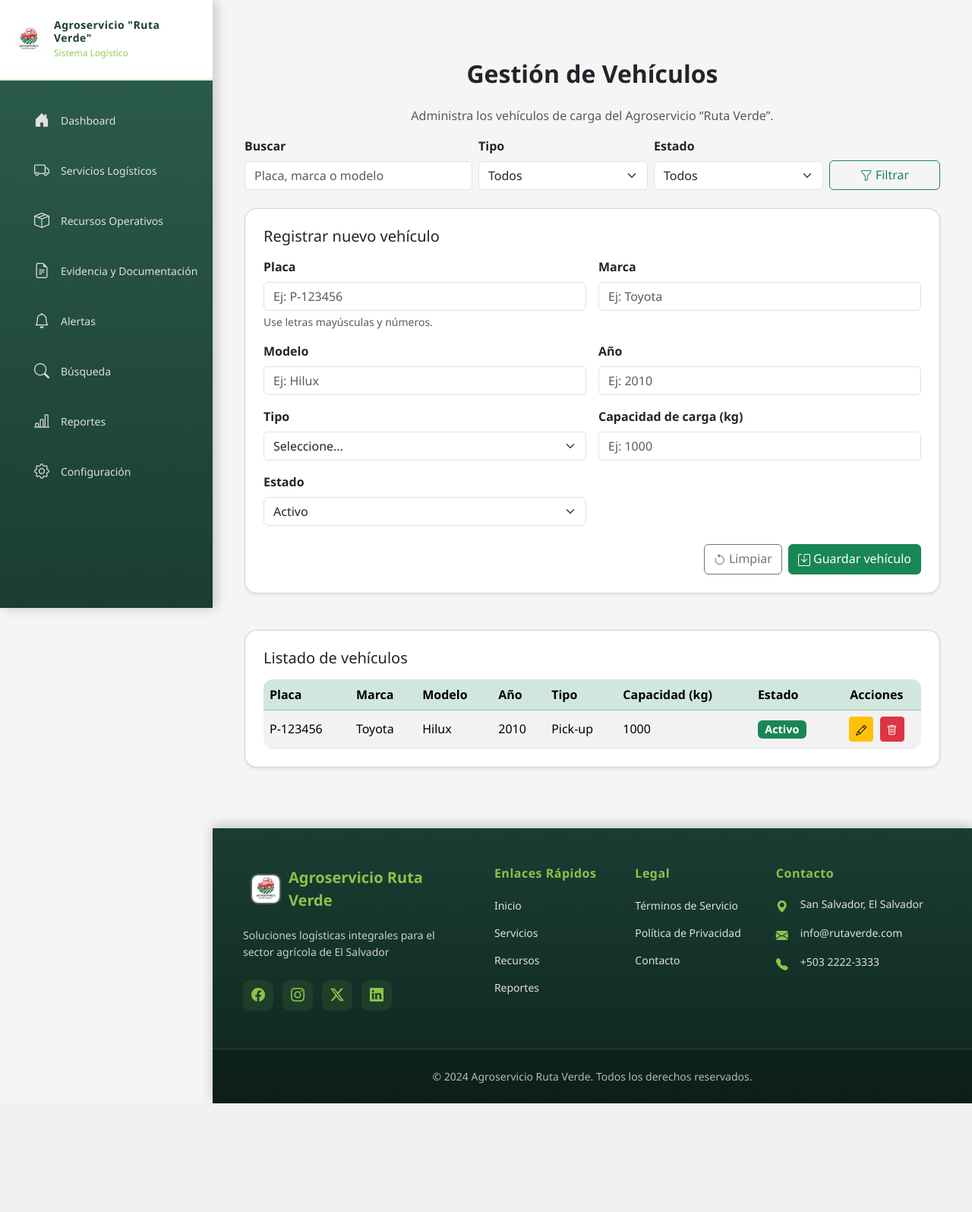
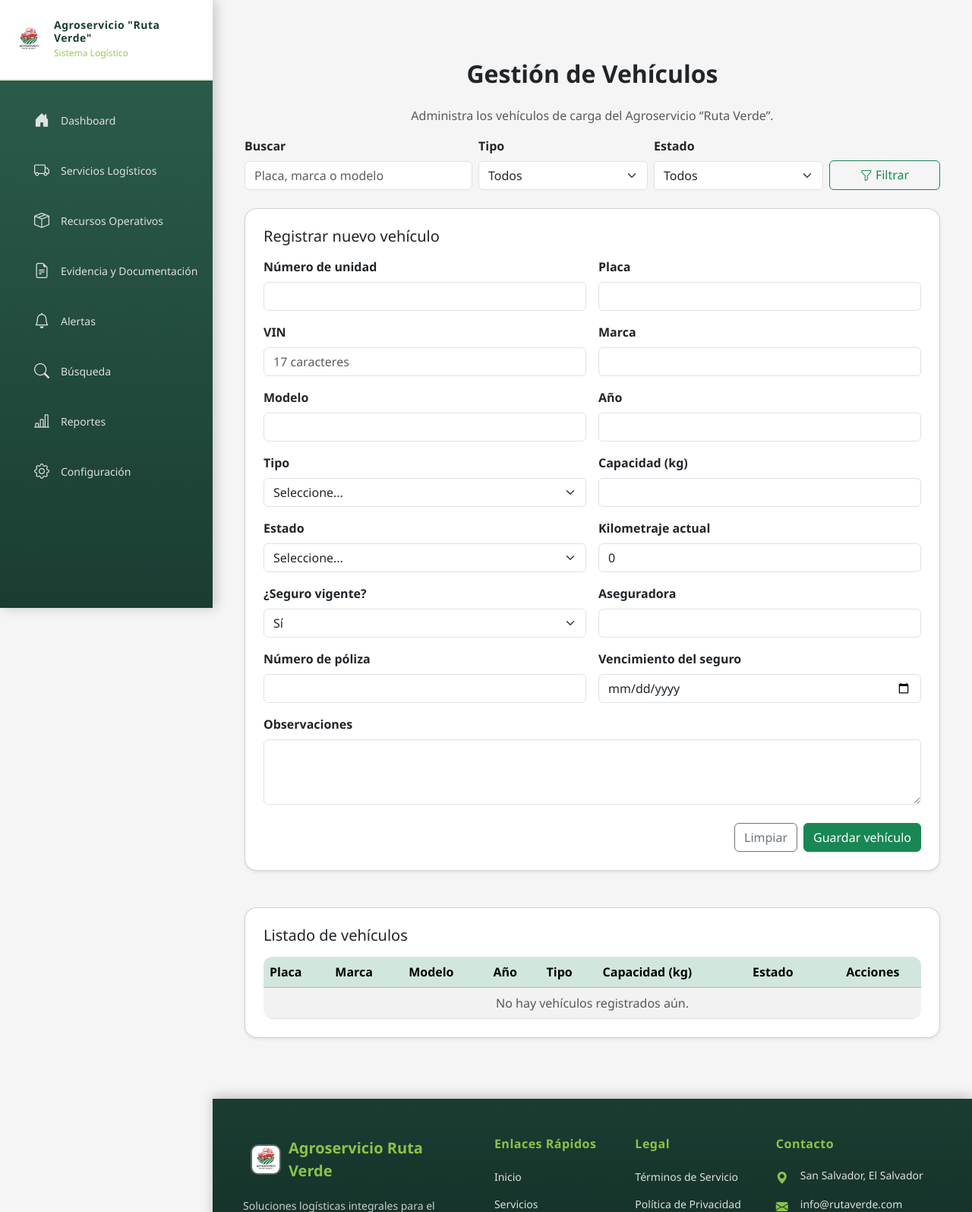
Before and after one commit to Josereph/Agroservicio_RutaVerde, a Flask app: page /vehiculos in a window 1280 px wide. Shown: the top 1595 px of the page at 76% size. Before the commit the page ends 1452 px from the top, so only its background shows below. Run offline with Flask 3, Linux system fonts and the light colour scheme; parts of the project's set-up code (start-up, migrations or seed data) failed here and were passed over; some libraries are stand-ins or nearby versions.

Commit message:
Conexion de Gestion_Vehiculos a la BD

```diff
--- a/app/routes.py
+++ b/app/routes.py
@@ -1,11 +1,15 @@
-from flask import Blueprint, render_template # type: ignore
+from flask import Blueprint, render_template, request, redirect, url_for, flash
+from . import db
+from .models import Vehiculos, CatTipoVehiculo, CatEstadoVehiculo
 
 bp = Blueprint('main', __name__)
 
+# ============================================================
+# RUTA PRINCIPAL
+# ============================================================
 @bp.route('/')
 @bp.route('/index')
 def index():
-    """Ruta principal de la aplicacion"""
     return render_template('layouts/index.html', title='Inicio')
 
 @bp.route('/alertas')
@@ -17,52 +21,139 @@ def alertas():
     return render_template('layouts/Alertas.html', title='Sistema de Alertas')
 
 
-
+# ============================================================
+# GESTIÓN DE EVIDENCIA
+# ============================================================
 @bp.route('/gestion_evidencia')
 def gestion_evidencia():
-    """Módulo de Gestión de Evidencias y Documentación"""
     servicios = [
         {'Id_Servicio': 1, 'cliente_nombre': 'Agropecuaria Los Pinos'},
         {'Id_Servicio': 2, 'cliente_nombre': 'Distribuidora San José'},
         {'Id_Servicio': 3, 'cliente_nombre': 'Cooperativa El Progreso'}
     ]
-    return render_template('modules/Gestion_Evidencia/Vista.html', title='Gestión de Evidencia',servicios=servicios)
+    return render_template(
+        'modules/Gestion_Evidencia/Vista.html',
+        title='Gestión de Evidencia',
+        servicios=servicios
+    )
 
 
+# ============================================================
+# UBICACIONES
+# ============================================================
 @bp.route('/ubicaciones')
 def ubicaciones():
-    """Ruta de servicios de ubicaciones"""
     return render_template('Modules/Gestion_Ubicaciones/Vista4.html', title='Ubicaciones')
+
 
 @bp.route('/detalles')
 def detalles():
-    """Ruta de servicios de detalles"""
-    return render_template('Modules/Gestion_Ubicaciones/detalles.html', title='detalles')
+    return render_template('Modules/Gestion_Ubicaciones/detalles.html', title='Detalles')
 
-# Alias en minúsculas para evitar confusiones con /Servicios
+
+# ============================================================
+# SERVICIOS
+# ============================================================
 @bp.route('/servicios')
 def servicios():
-    """Ruta de servicios"""
     return render_template('Modules/Gestion_Servicio/Vista2.html', title='Servicios')
 
 
-
-
+# ============================================================
+# CONDUCTORES
+# ============================================================
 @bp.route('/conductores')
 def conductores():
-    """Ruta de conductores"""
     return render_template("Modules/Gestion_Conductores/chepe.html", title='Conductores')
 
 
-# 🔹 NUEVA RUTA → Mini menú de Recursos Operativos
+# ============================================================
+# MINI MENÚ DE RECURSOS OPERATIVOS
+# ============================================================
 @bp.route('/recursos')
 def recursos():
-    """Mini menú de recursos operativos"""
     return render_template('layouts/MiniMenuRecursos.html', title='Recursos Operativos')
 
 
+# ============================================================
+# GESTIÓN DE VEHÍCULOS (GET + POST)
+# ============================================================
+@bp.route('/vehiculos', methods=['GET', 'POST'])
+def vehiculos():
+    # ---------- POST → Registrar nuevo vehículo ----------
+    if request.method == 'POST':
+        print("⚠️ LLEGÓ POST /vehiculos")
+        print("FORM DATA:", request.form)
 
-@bp.route('/vehiculos')
-def vehiculos():
-    """Vista del módulo de gestión de vehículos"""
-    return render_template('Modules/Gestion_Vehiculos/VistaGestionVehiculos.html', title='Gestión de Vehículos')
+        unidad_numero = request.form.get('unidad_numero')
+        placa = request.form.get('placa')
+        marca = request.form.get('marca')
+        modelo = request.form.get('modelo')
+        anio = request.form.get('anio', type=int)
+        capacidad = request.form.get('capacidad', type=float)
+
+        # Estos NOMBRES deben coincidir con name="..." del HTML
+        tipo_id = request.form.get('tipo_id', type=int)
+        estado_id = request.form.get('estado_id', type=int)
+
+        vin = request.form.get('vin') or None
+        km = request.form.get('km_actual', type=int)
+        seguro_raw = request.form.get('seguro_vigente')
+        aseguradora = request.form.get('aseguradora') or None
+        poliza = request.form.get('poliza_numero') or None
+        fecha_seguro = request.form.get('fecha_venc_seguro') or None
+        obs = request.form.get('observaciones') or None
+
+        # Normalizar km y seguro_vigente
+        if km is None:
+            km = 0
+        seguro_vigente = True if seguro_raw == "1" else False
+
+        # Validación mínima (solo campos obligatorios de verdad)
+        if not all([unidad_numero, placa, tipo_id, capacidad, estado_id]):
+            flash("Debes completar los campos obligatorios: unidad, placa, tipo, capacidad y estado.", "danger")
+            return redirect(url_for('main.vehiculos'))
+
+        # Crear objeto vehículo con TODOS los campos que quieres guardar
+        nuevo = Vehiculos(
+            unidad_numero=unidad_numero,
+            placa=placa,
+            vin=vin,
+            marca=marca,
+            modelo=modelo,
+            anio=anio,
+            capacidad_kg=capacidad,
+            tipo_id=tipo_id,
+            estado_id=estado_id,
+            km_actual=km,
+            seguro_vigente=seguro_vigente,
+            aseguradora=aseguradora,
+            poliza_numero=poliza,
+            fecha_venc_seguro=fecha_seguro,
+            observaciones=obs
+        )
+
+        try:
+            db.session.add(nuevo)
+            db.session.commit()
+            print("✅ Vehículo insertado con ID:", nuevo.id_vehiculo)
+            flash("Vehículo registrado correctamente.", "success")
+        except Exception as e:
+            db.session.rollback()
+            print("❌ ERROR al guardar vehículo:", e)
+            flash(f"Error al guardar el vehículo: {e}", "danger")
+
+        return redirect(url_for('main.vehiculos'))
+
+    # ---------- GET → Mostrar formulario y tabla ----------
+    tipos = CatTipoVehiculo.query.order_by(CatTipoVehiculo.nombre).all()
+    estados = CatEstadoVehiculo.query.order_by(CatEstadoVehiculo.nombre).all()
+    lista_vehiculos = Vehiculos.query.all()
+
+    return render_template(
+        'Modules/Gestion_Vehiculos/VistaGestionVehiculos.html',
+        title='Gestión de Vehículos',
+        vehiculos=lista_vehiculos,
+        tipos=tipos,
+        estados=estados
+    )
--- a/app/static/js/Validacion.js
+++ b/app/static/js/Validacion.js
@@ -1,69 +1,73 @@
 document.addEventListener("DOMContentLoaded", () => {
+  // === VALIDACIÓN FORMULARIO DE VEHÍCULOS ===
   const form = document.querySelector("form[novalidate]");
   if (!form) return;
 
   form.addEventListener("submit", (e) => {
-    e.preventDefault();
     let valido = true;
 
+    // Limpiar estados previos
     form.querySelectorAll(".is-invalid").forEach((el) => el.classList.remove("is-invalid"));
 
     const placa = form.placa.value.trim();
     const marca = form.marca.value.trim();
     const modelo = form.modelo.value.trim();
     const anio = parseInt(form.anio.value.trim());
-    const tipo = form.tipo.value.trim();
+    const tipo = form.tipo.value.trim();          // id="tipo" en el HTML
     const capacidad = parseFloat(form.capacidad.value.trim());
-    const estado = form.estado.value.trim();
+    const estado = form.estado.value.trim();      // id="estado" en el HTML
 
+    // Validación de placa
     const placaRegex = /^[A-Z]{1,2}-?\d{3,6}$/;
     if (!placa || !placaRegex.test(placa)) {
       marcarInvalido(form.placa, "Formato de placa incorrecto (Ej: P-123456 o AB123456).");
       valido = false;
     }
 
+    // Marca
     if (!marca) {
       marcarInvalido(form.marca, "La marca no puede estar vacía.");
       valido = false;
     }
 
+    // Modelo
     if (!modelo) {
       marcarInvalido(form.modelo, "El modelo es obligatorio.");
       valido = false;
     }
 
+    // Año
     const yearActual = new Date().getFullYear();
     if (isNaN(anio) || anio < 1980 || anio > yearActual + 1) {
       marcarInvalido(form.anio, `El año debe estar entre 1980 y ${yearActual + 1}.`);
       valido = false;
     }
 
-
+    // Tipo
     if (!tipo) {
       marcarInvalido(form.tipo, "Seleccione un tipo de vehículo.");
       valido = false;
     }
 
+    // Capacidad
     if (isNaN(capacidad) || capacidad <= 0) {
       marcarInvalido(form.capacidad, "Ingrese una capacidad de carga válida (mayor a 0).");
       valido = false;
     }
 
-
+    // Estado
     if (!estado) {
       marcarInvalido(form.estado, "Seleccione el estado del vehículo.");
       valido = false;
     }
 
-
-    if (valido) {
-      mostrarAlerta("Vehículo guardado correctamente ✅", "success");
-      form.reset();
-    } else {
+    // Si hay errores, bloqueamos el envío y mostramos alerta
+    if (!valido) {
+      e.preventDefault();
       mostrarAlerta("Por favor, corrija los campos marcados en rojo ⚠️", "danger");
     }
+    // Si ES válido, NO hacemos preventDefault → el form se envía normal al backend
   });
-
 
   function marcarInvalido(campo, mensaje) {
     campo.classList.add("is-invalid");
@@ -87,6 +91,7 @@ document.addEventListener("DOMContentLoaded", () => {
     setTimeout(() => alert.remove(), 4000);
   }
 });
+
 
 
 document.addEventListener("DOMContentLoaded", () => {
--- a/app/templates/Modules/Gestion_Vehiculos/VistaGestionVehiculos.html
+++ b/app/templates/Modules/Gestion_Vehiculos/VistaGestionVehiculos.html
@@ -10,7 +10,7 @@
   <h2 class="text-center mb-4">Gestión de Vehículos</h2>
   <p class="text-center text-muted">Administra los vehículos de carga del Agroservicio “Ruta Verde”.</p>
 
-  <!-- Filtros -->
+  <!-- Filtros (opcional, aún sin lógica en backend) -->
   <form class="row g-2 mb-4" role="search" aria-label="Filtros de vehículos" method="get">
     <div class="col-md-4">
       <label for="q" class="form-label">Buscar</label>
@@ -18,20 +18,20 @@
     </div>
     <div class="col-md-3">
       <label for="f-tipo" class="form-label">Tipo</label>
-      <select id="f-tipo" name="tipo" class="form-select">
+      <select id="f-tipo" name="tipo_id" class="form-select">
         <option value="">Todos</option>
-        <option value="pickup">Pick-up</option>
-        <option value="camion">Camión</option>
-        <option value="tractor">Tractor</option>
+        {% for t in tipos %}
+          <option value="{{ t.tipo_id }}">{{ t.nombre|replace('_',' ')|capitalize }}</option>
+        {% endfor %}
       </select>
     </div>
     <div class="col-md-3">
       <label for="f-estado" class="form-label">Estado</label>
-      <select id="f-estado" name="estado" class="form-select">
+      <select id="f-estado" name="estado_id" class="form-select">
         <option value="">Todos</option>
-        <option value="activo">Activo</option>
-        <option value="mantenimiento">En mantenimiento</option>
-        <option value="inactivo">Inactivo</option>
+        {% for e in estados %}
+          <option value="{{ e.estado_id }}">{{ e.nombre|replace('_',' ')|capitalize }}</option>
+        {% endfor %}
       </select>
     </div>
     <div class="col-md-2 d-flex align-items-end">
@@ -44,71 +44,131 @@
  <!-- Formulario de registro -->
 <div class="card p-4 shadow-sm mb-5" aria-labelledby="titulo-form">
   <h5 id="titulo-form" class="mb-3">Registrar nuevo vehículo</h5>
-    <form novalidate>
+
+  <form action="{{ url_for('main.vehiculos') }}" method="POST" novalidate>
     <div class="row g-3">
+
+      <!-- Número Unidad -->
+      <div class="col-md-6">
+        <label for="unidad_numero" class="form-label">Número de unidad</label>
+        <input id="unidad_numero" name="unidad_numero" type="text" class="form-control" required>
+      </div>
+
+      <!-- Placa -->
       <div class="col-md-6">
         <label for="placa" class="form-label">Placa</label>
         <input id="placa" name="placa" type="text" class="form-control"
-                 placeholder="Ej: P-123456"
-                 pattern="^[A-Z]{1,2}-?\d{3,6}$"
-                 title="Ej: P-123456 o AB123456"
-                 required>
-          <div class="form-text">Use letras mayúsculas y números.</div>
+               pattern="^[A-Z]{1,2}-?\d{3,6}$" required>
       </div>
 
+      <!-- VIN -->
+      <div class="col-md-6">
+        <label for="vin" class="form-label">VIN</label>
+        <input id="vin" name="vin" type="text" class="form-control" maxlength="17"
+               placeholder="17 caracteres">
+      </div>
+
+      <!-- Marca -->
       <div class="col-md-6">
         <label for="marca" class="form-label">Marca</label>
-          <input id="marca" name="marca" type="text" class="form-control" placeholder="Ej: Toyota" required>
+        <input id="marca" name="marca" type="text" class="form-control" required>
       </div>
 
+      <!-- Modelo -->
       <div class="col-md-6">
         <label for="modelo" class="form-label">Modelo</label>
-          <input id="modelo" name="modelo" type="text" class="form-control" placeholder="Ej: Hilux" required>
+        <input id="modelo" name="modelo" type="text" class="form-control" required>
       </div>
 
+      <!-- Año -->
       <div class="col-md-6">
         <label for="anio" class="form-label">Año</label>
-          <input id="anio" name="anio" type="number" class="form-control" placeholder="Ej: 2010"
+        <input id="anio" name="anio" type="number" class="form-control"
                min="1980" max="2099" required>
       </div>
 
+      <!-- Tipo -->
       <div class="col-md-6">
-          <label for="tipo" class="form-label">Tipo</label>
-          <select id="tipo" name="tipo" class="form-select" required>
+        <label for="tipo_id" class="form-label">Tipo</label>
+        <select id="tipo" name="tipo_id" class="form-select" required>
           <option value="">Seleccione...</option>
-            <option value="pickup">Pick-up</option>
-            <option value="camion">Camión</option>
-            <option value="tractor">Tractor</option>
+          {% for t in tipos %}
+            <option value="{{ t.tipo_id }}">{{ t.nombre|replace('_',' ')|capitalize }}</option>
+          {% endfor %}
         </select>
       </div>
 
+      <!-- Capacidad -->
       <div class="col-md-6">
-          <label for="capacidad" class="form-label">Capacidad de carga (kg)</label>
+        <label for="capacidad" class="form-label">Capacidad (kg)</label>
         <input id="capacidad" name="capacidad" type="number" class="form-control"
-                 placeholder="Ej: 1000" min="0" step="10" required>
+               min="1" step="10" required>
       </div>
 
+      <!-- Estado -->
       <div class="col-md-6">
-          <label for="estado" class="form-label">Estado</label>
-          <select id="estado" name="estado" class="form-select" required>
-            <option value="activo">Activo</option>
-            <option value="mantenimiento">En mantenimiento</option>
-            <option value="inactivo">Inactivo</option>
+        <label for="estado_id" class="form-label">Estado</label>
+        <select id="estado" name="estado_id" class="form-select" required>
+          <option value="">Seleccione...</option>
+          {% for e in estados %}
+            <option value="{{ e.estado_id }}">{{ e.nombre|replace('_',' ')|capitalize }}</option>
+          {% endfor %}
         </select>
       </div>
+
+      <!-- Kilometraje Actual -->
+      <div class="col-md-6">
+        <label for="km_actual" class="form-label">Kilometraje actual</label>
+        <input id="km_actual" name="km_actual" type="number" class="form-control"
+               min="0" value="0">
+      </div>
+
+      <!-- Seguro Vigente -->
+      <div class="col-md-6">
+        <label for="seguro_vigente" class="form-label">¿Seguro vigente?</label>
+        <select id="seguro_vigente" name="seguro_vigente" class="form-select">
+          <option value="1">Sí</option>
+          <option value="0">No</option>
+        </select>
+      </div>
+
+      <!-- Aseguradora -->
+      <div class="col-md-6">
+        <label for="aseguradora" class="form-label">Aseguradora</label>
+        <input id="aseguradora" name="aseguradora" type="text" class="form-control">
+      </div>
+
+      <!-- Número de Póliza -->
+      <div class="col-md-6">
+        <label for="poliza_numero" class="form-label">Número de póliza</label>
+        <input id="poliza_numero" name="poliza_numero" type="text" class="form-control">
+      </div>
+
+      <!-- Fecha Vencimiento Seguro -->
+      <div class="col-md-6">
+        <label for="fecha_venc_seguro" class="form-label">Vencimiento del seguro</label>
+        <input id="fecha_venc_seguro" name="fecha_venc_seguro" type="date" class="form-control">
+      </div>
+
+      <!-- Observaciones -->
+      <div class="col-12">
+        <label for="observaciones" class="form-label">Observaciones</label>
+        <textarea id="observaciones" name="observaciones"
+                  class="form-control" rows="3"></textarea>
+      </div>
+
     </div>
 
     <div class="mt-4 d-flex justify-content-end gap-2">
-        <button type="reset" class="btn btn-outline-secondary">
-          <i class="bi bi-arrow-counterclockwise"></i> Limpiar
-        </button>
-        <button type="submit" class="btn btn-success">
-          <i class="bi bi-save"></i> Guardar vehículo
-        </button>
+      <button type="reset" class="btn btn-outline-secondary">Limpiar</button>
+      <button type="submit" class="btn btn-success">Guardar vehículo</button>
     </div>
+
   </form>
 </div>
 
+
+  <!-- Listado de vehículos -->
   <div class="card p-4 shadow-sm">
     <h5 class="mb-3">Listado de vehículos</h5>
     <div class="table-responsive">
@@ -126,26 +186,53 @@
           </tr>
         </thead>
         <tbody>
-          <!-- Ejemplo de fila -->
+          {% if vehiculos %}
+            {% for v in vehiculos %}
               <tr>
-            <td>P-123456</td>
-            <td>Toyota</td>
-            <td>Hilux</td>
-            <td>2010</td>
-            <td>Pick-up</td>
-            <td>1000</td>
-            <td><span class="badge bg-success">Activo</span></td>
+                <td>{{ v.placa }}</td>
+                <td>{{ v.marca }}</td>
+                <td>{{ v.modelo }}</td>
+                <td>{{ v.anio }}</td>
+                <td>{{ v.tipo.nombre|replace('_',' ')|capitalize }}</td>
+                <td>{{ v.capacidad_kg }}</td>
+                <td>
+                  {% if v.estado.nombre in ['disponible', 'en_servicio'] %}
+                    <span class="badge bg-success">
+                      {{ v.estado.nombre.replace('_',' ') }}
+                    </span>
+                  {% elif v.estado.nombre == 'en_mantenimiento' %}
+                    <span class="badge bg-warning text-dark">
+                      En mantenimiento
+                    </span>
+                  {% else %}
+                    <span class="badge bg-secondary">
+                      {{ v.estado.nombre.replace('_',' ') }}
+                    </span>
+                  {% endif %}
+                </td>
                 <td class="text-center">
-              <button class="btn btn-sm btn-warning me-1" aria-label="Editar Toyota Hilux P-123456">
+                  <button class="btn btn-sm btn-warning me-1" aria-label="Editar {{ v.placa }}">
                     <i class="bi bi-pencil"></i>
                   </button>
-              <button class="btn btn-sm btn-danger" aria-label="Eliminar Toyota Hilux P-123456">
+                  <button class="btn btn-sm btn-danger" aria-label="Eliminar {{ v.placa }}">
                     <i class="bi bi-trash"></i>
                   </button>
                 </td>
+              </tr>
+            {% endfor %}
+          {% else %}
+            <tr>
+              <td colspan="8" class="text-center text-muted">
+                No hay vehículos registrados aún.
+              </td>
+            </tr>
+          {% endif %}
+        </tbody>
       </table>
     </div>
   </div>
 </div>
+
 <script src="{{ url_for('static', filename='js/Validacion.js') }}" defer></script>
+
 {% endblock %}
```
Also changed, not shown: app/__init__.py (+12 -16 lines), app/config.py (+13 -8 lines), app/models.py (+3 -4 lines). Lines whose indentation alone changed are shown as unchanged.
